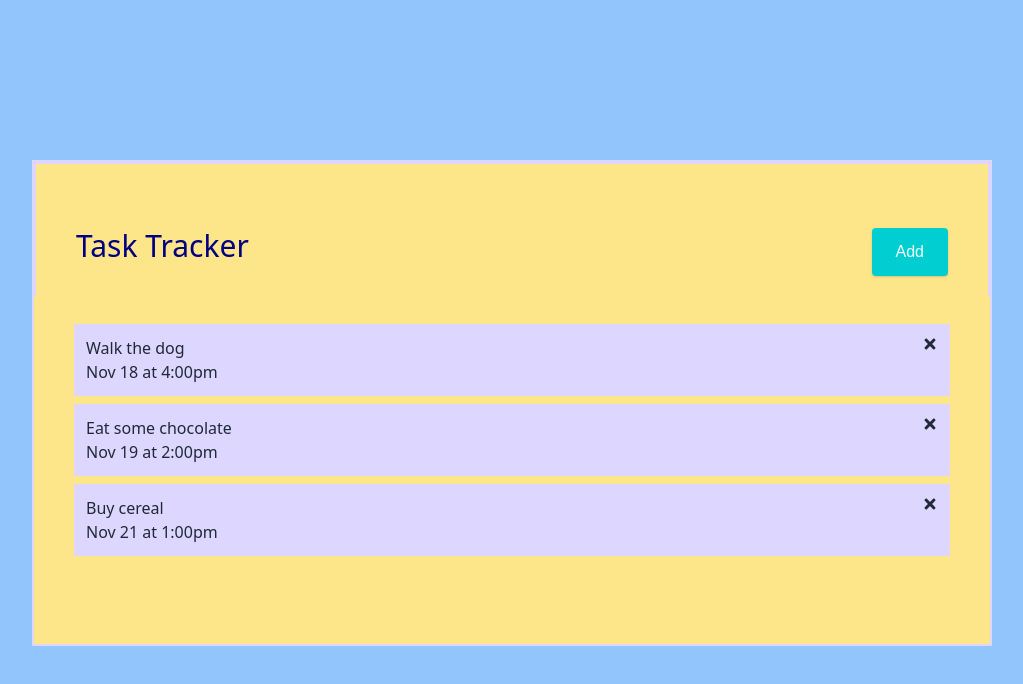
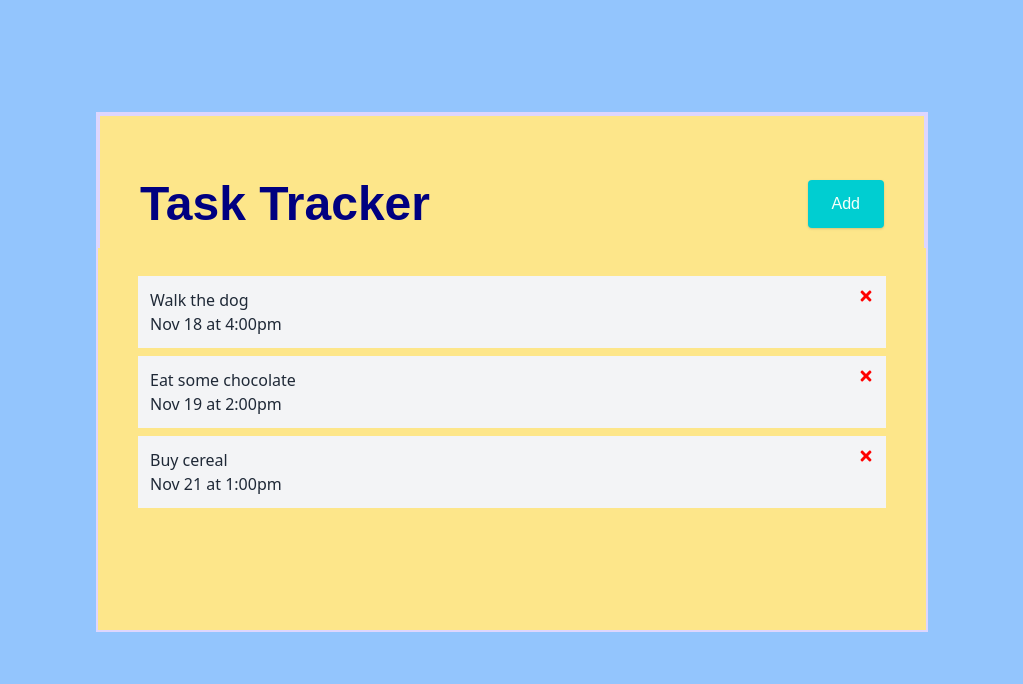
Before and after one commit to nikoescobal/react-tasktracker, a React (Create React App) app: page / in a window 1280 px wide. Shown: the top 684 px of the page, without its empty margins (128-1151 px from the left). Built offline with nearby package versions, Linux system fonts and the light colour scheme.

Commit message:
Update styling and add logic for deleting task

```diff
--- a/src/App.js
+++ b/src/App.js
@@ -28,11 +28,17 @@ const App = () => {
       reminder: false,
     },
   ]);
+
+  // Delete Task
+  const deleteTask = (id) => {
+    setTasks(tasks.filter((task) => task.id !== id));
+  };
+
   return (
     <div className=''>
       <Header />
       <div className='tasks-container'>
-        <Tasks tasks={tasks} />
+        <Tasks tasks={tasks} onDelete={deleteTask} />
       </div>
     </div>
   );
--- a/src/components/Header.js
+++ b/src/components/Header.js
@@ -13,7 +13,7 @@ const Header = ({ title }) => {
   return (
     <header className='heading'>
       <div className='sub-heading'>
-        <h1 style={{ color: "navy" }} className='text-3xl'>
+        <h1 id='title' style={{ color: "navy" }} className='text-3xl'>
           {title}
         </h1>
         <Button
--- a/src/components/Task.js
+++ b/src/components/Task.js
@@ -2,11 +2,15 @@
 /* eslint-disable */
 import { FaTimes } from "react-icons/fa";
 
-const Task = ({ task }) => {
+const Task = ({ task, onDelete }) => {
   return (
     <div className='task'>
       <div className='task-align'>
-        <h3>{task.text}</h3> <FaTimes />
+        <h3>{task.text}</h3>{" "}
+        <FaTimes
+          style={{ color: "red", cursor: "pointer" }}
+          onClick={() => onDelete(task.id)}
+        />
       </div>
 
       <p>{task.day}</p>
--- a/src/components/Tasks.js
+++ b/src/components/Tasks.js
@@ -3,11 +3,11 @@
 
 import Task from "./Task";
 
-const Tasks = ({ tasks }) => {
+const Tasks = ({ tasks, onDelete }) => {
   return (
     <>
       {tasks.map((task) => (
-        <Task className='task' key={task.id} task={task} />
+        <Task className='task' key={task.id} task={task} onDelete={onDelete} />
       ))}
     </>
   );
--- a/src/index.css
+++ b/src/index.css
@@ -6,7 +6,11 @@
 @tailwind utilities;
 
 #root {
-  @apply bg-blue-300 h-screen p-40;
+  @apply bg-blue-300 h-screen my-auto mx-auto pb-24 pt-28 px-56;
+}
+
+#title {
+  @apply font-raleway font-semibold text-5xl;
 }
 
 .heading {
@@ -18,7 +22,7 @@
 }
 
 .tasks-container {
-  @apply mx-auto p-9 align-middle bg-yellow-200 pb-20 px-10 pt-5 border-b-2 border-l-2 border-r-2 border-purple-200;
+  @apply mx-auto p-9 align-middle bg-yellow-200 h-96 pb-20 px-10 pt-5 border-b-2 border-l-2 border-r-2 border-purple-200;
 }
 
 .btn {
@@ -26,7 +30,7 @@
 }
 
 .task {
-  @apply p-3 text-gray-800 bg-purple-200 my-2;
+  @apply p-3 text-gray-800 bg-gray-100 my-2;
 }
 
 .task-align {
--- a/tailwind.config.js
+++ b/tailwind.config.js
@@ -1,3 +1,6 @@
+/* stylelint-disable */
+/* eslint-disable */
+
 module.exports = {
   mode: "jit",
   purge: ["./src/**/*.{js,jsx,ts,tsx}", "./public/index.html"],
```
